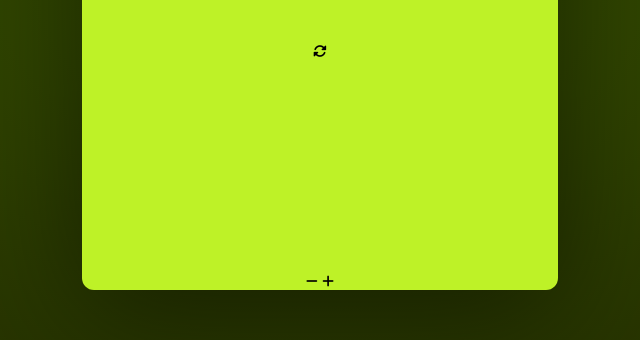
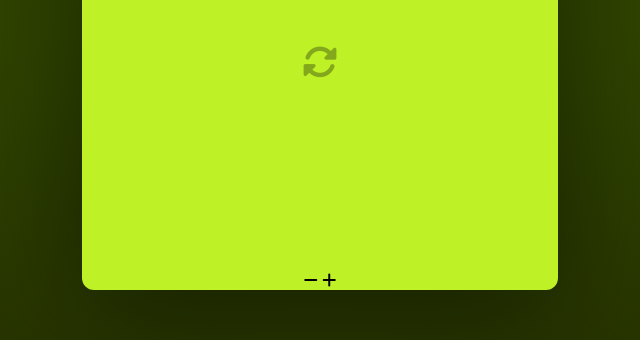
Before and after one commit to blanKTcup/Fancy-Counter, a website: page src/index.html in a window 1280 px wide. Shown: the part 418-758 px from the top of the page, 320-960 px from the left. Drawn offline with nearby package versions, Linux system fonts and the light colour scheme; files that its build step writes are made by us from their sources.

Commit message:
added reset button styling

```diff
--- a/src/sass/style.scss
+++ b/src/sass/style.scss
@@ -1,6 +1,8 @@
 // VARIABLES
 $color-neon-green: #bef227;
 $color-light-black: #1d2507;
+
+$ts: all 0.4s;
 
 // RESET
 *,
@@ -14,8 +16,7 @@ $color-light-black: #1d2507;
 button,
 button:hover,
 button:focus {
-  border: none;
-  background-color: inherit;
+  all: unset;
   cursor: pointer;
 }
 
@@ -72,7 +73,14 @@ button:focus {
   }
 
   &__reset-icon {
+    opacity: 0.3;
+    font-size: 35px;
+    transition: $ts;
 
+    &:hover,
+    &:focus {
+      opacity: 0.5;
+    }
   }
 
   // ---------------------
```
